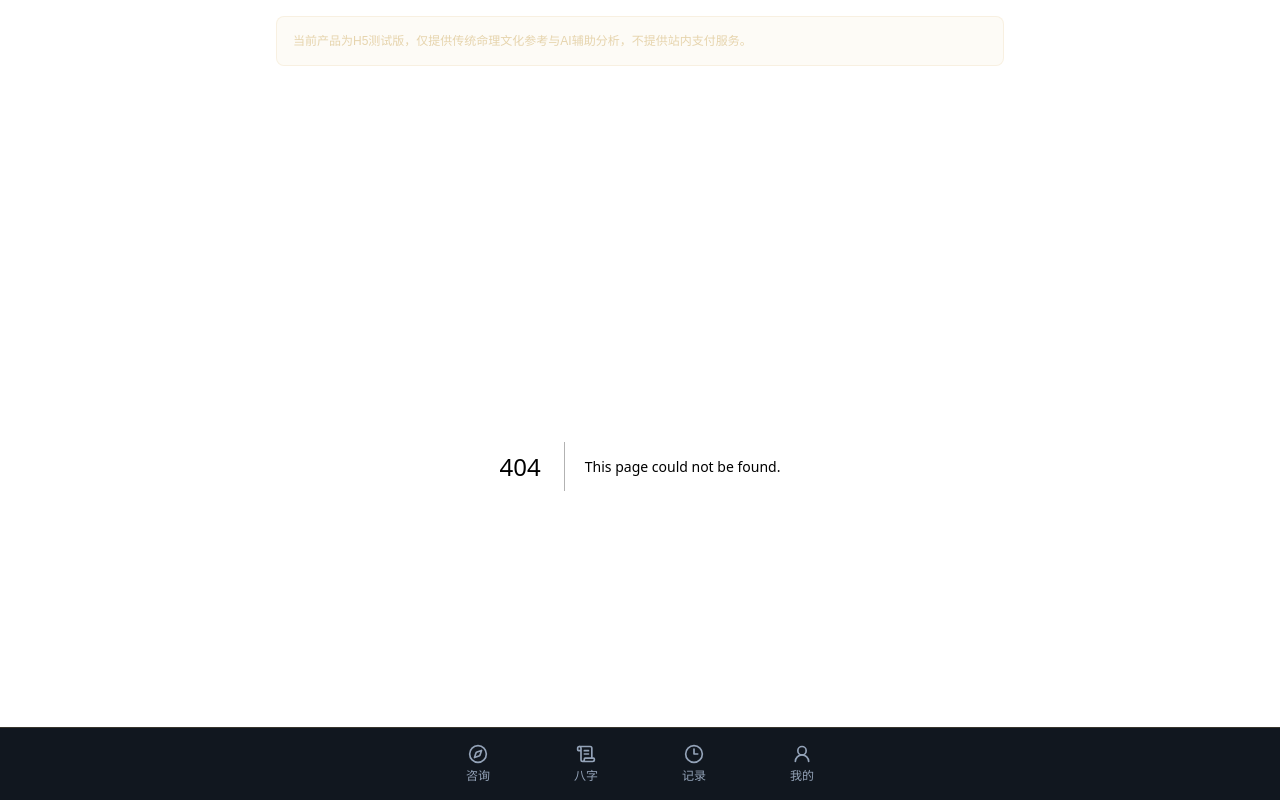
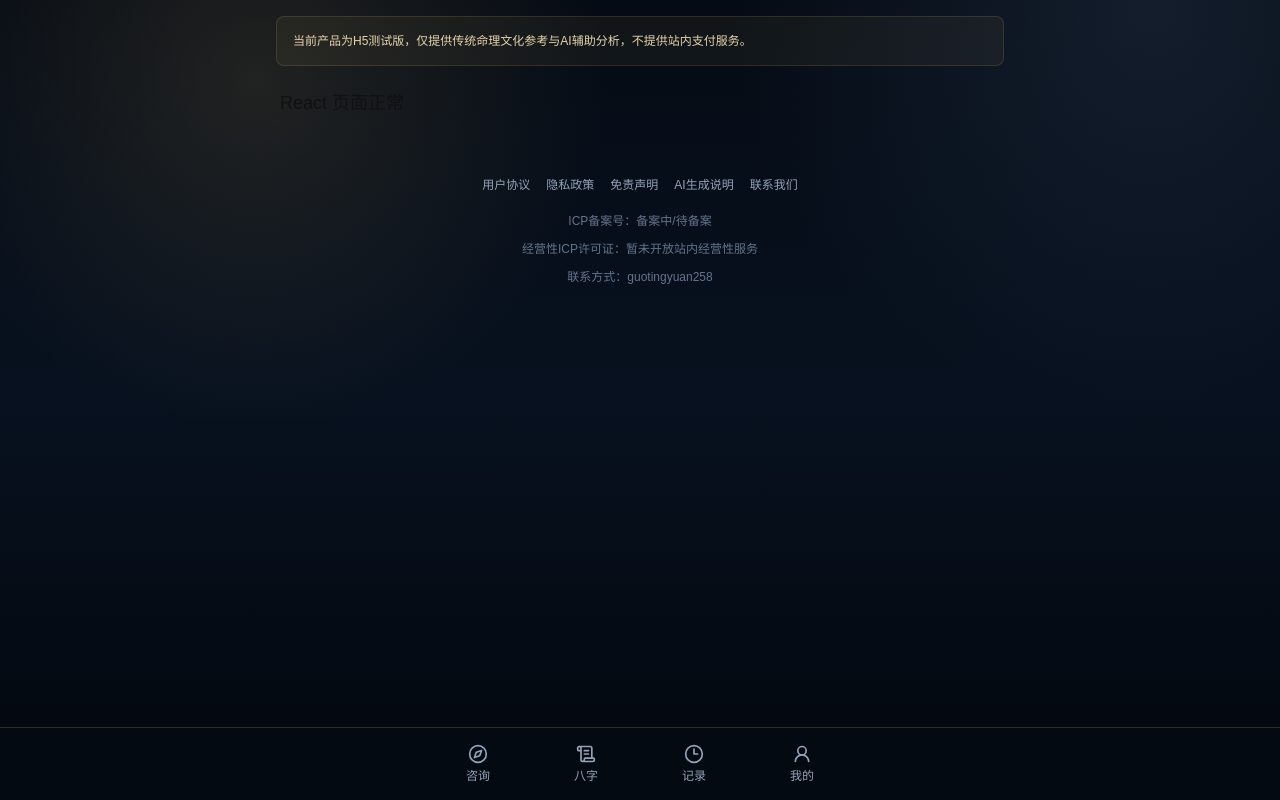
Before and after one commit to paulomila471-jpg/bazi-h5-test, a Next.js app: page /simple in a window 1280 px wide. Before the commit this address had no page. Shown: the top 800 px of the page. Built offline with nearby package versions, Linux system fonts and the light colour scheme.

Commit message:
Add simple React page for production diagnostics

```diff
--- /dev/null
+++ b/app/simple/page.tsx
@@ -0,0 +1,7 @@
+export default function SimplePage() {
+  return (
+    <div style={{ padding: 24, fontSize: 18, color: "#111" }}>
+      React 页面正常
+    </div>
+  );
+}
```
